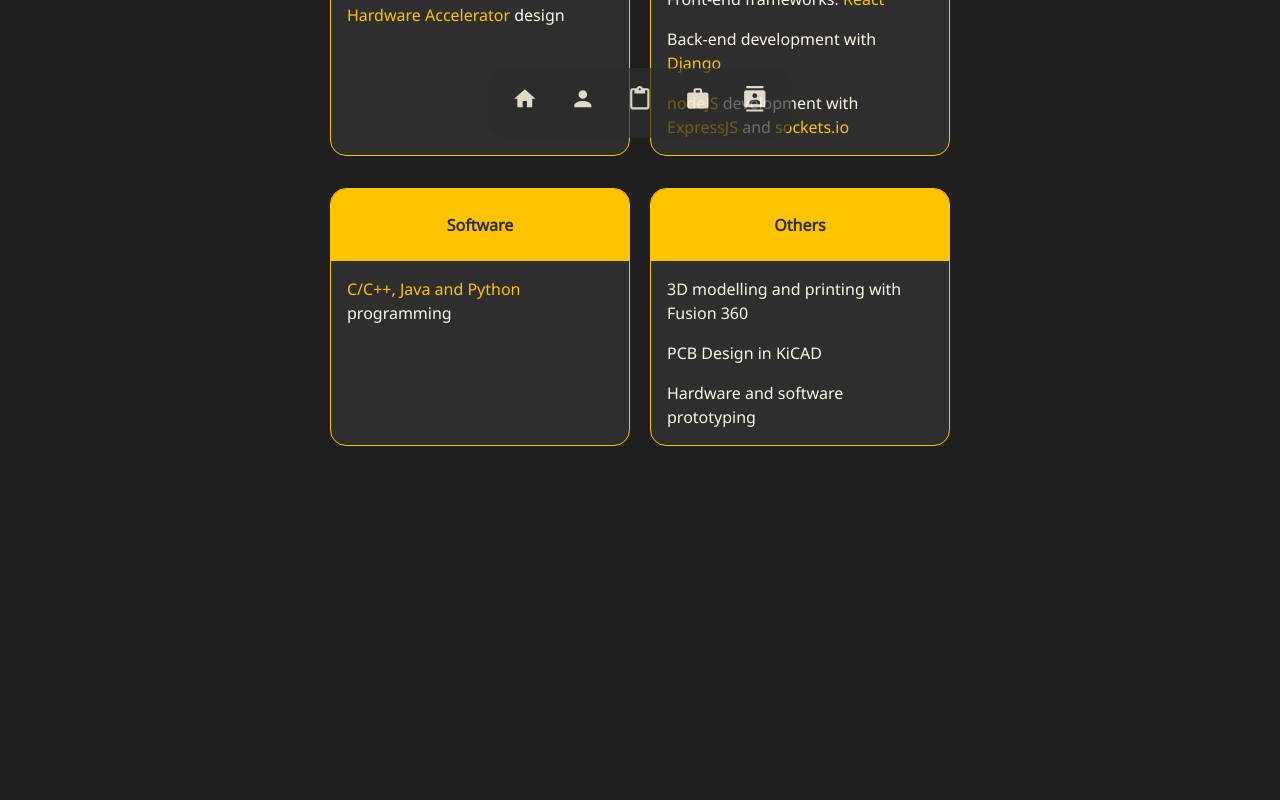
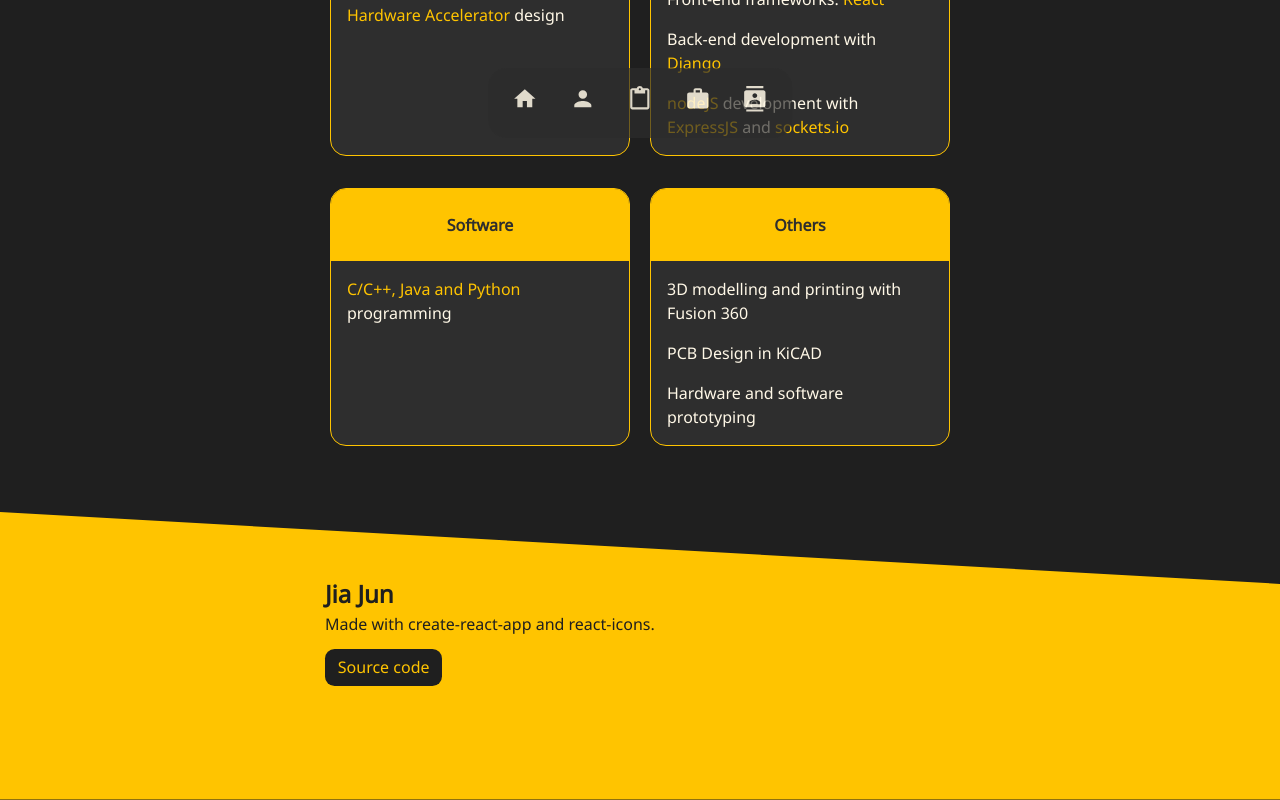
Before and after one commit to iamchenjiajun/iamchenjiajun.github.io, a React (Create React App) app: page / in a window 1280 px wide. Shown: the part 630-1430 px from the top of the page. Before the commit the page ends 1142 px from the top, so only its background shows below. Built offline with nearby package versions, Linux system fonts and the light colour scheme; the HTML template or start-up script is replaced by a standard one.

Commit message:
Add initial footer section

```diff
--- a/src/App.jsx
+++ b/src/App.jsx
@@ -2,6 +2,7 @@
 import Nav from './components/page/Nav';
 import About from './components/page/About'
 import Skills from './components/page/Skills';
+import Footer from './components/page/Footer';
 
 function App() {
   return (
@@ -10,6 +11,7 @@
       <Nav />
       <About />
       <Skills />
+      <Footer />
     </>
   );
 }
--- /dev/null
+++ b/src/components/page/Footer.jsx
@@ -0,0 +1,16 @@
+import React from 'react'
+import './footer.css'
+
+function Footer() {
+  return (
+    <footer className='outer__container footer__outer'>
+        <div className="container footer__container">
+            <h2>Jia Jun</h2>
+            <p>Made with create-react-app and react-icons.</p>
+            <a className='footer__source-code' href="https://github.com/iamchenjiajun/iamchenjiajun.github.io">Source code</a>
+        </div>
+    </footer>
+  )
+}
+
+export default Footer
--- /dev/null
+++ b/src/components/page/footer.css
@@ -0,0 +1,25 @@
+.footer__outer {
+    background: var(--accent-color);
+    padding: 10px;
+    clip-path: polygon(0% 0%, 100% 25%, 100% 100%, 0% 100%, 0% 0%);
+    padding-top: 4rem;
+    padding-bottom: 4rem;
+}
+
+.footer__outer * {
+    color: var(--main-bg-color);
+}
+
+.footer__source-code {
+    margin: 0.8rem 0;
+    display: block;
+    width: fit-content;
+    color: var(--accent-color);
+    padding: 0.4rem 0.8rem;
+    background: var(--main-bg-color);
+    border-radius: 0.6rem;
+}
+
+.footer__source-code:hover {
+    background: var(--alt-bg-color);
+}
```
